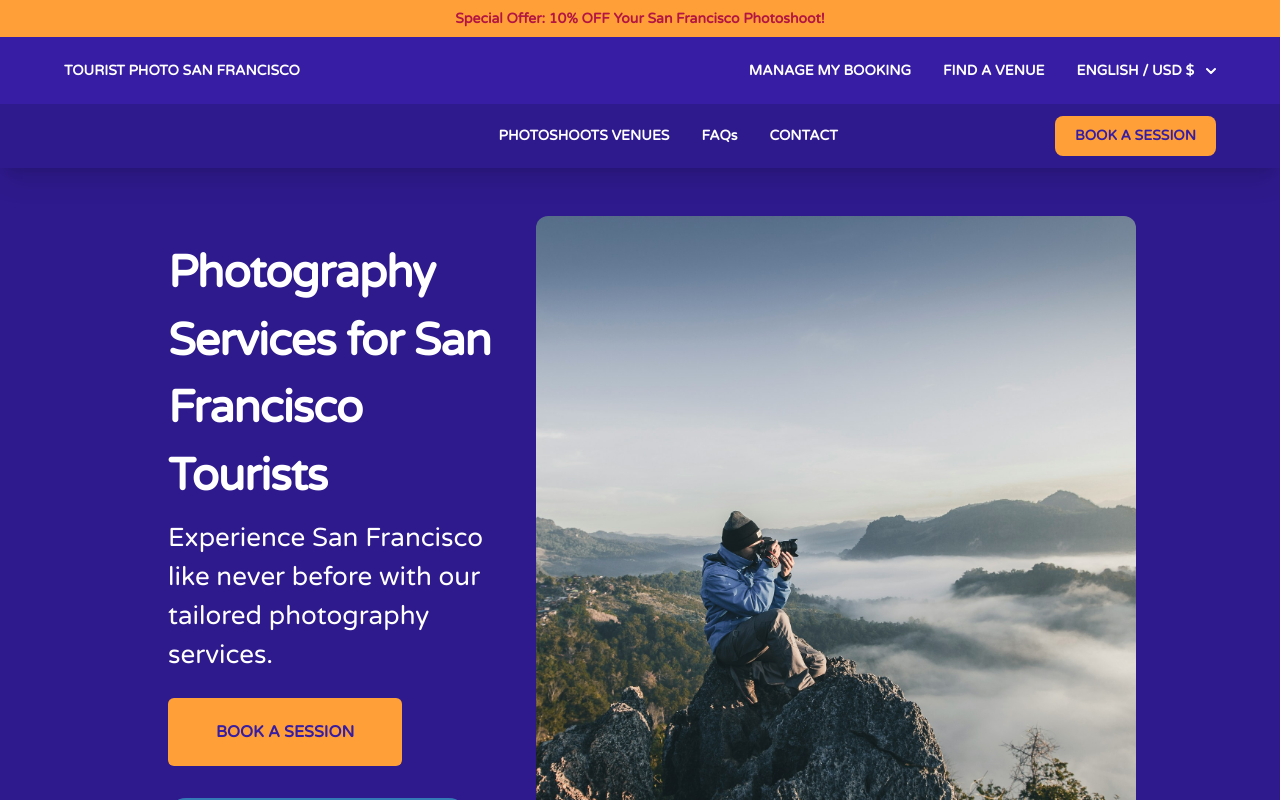
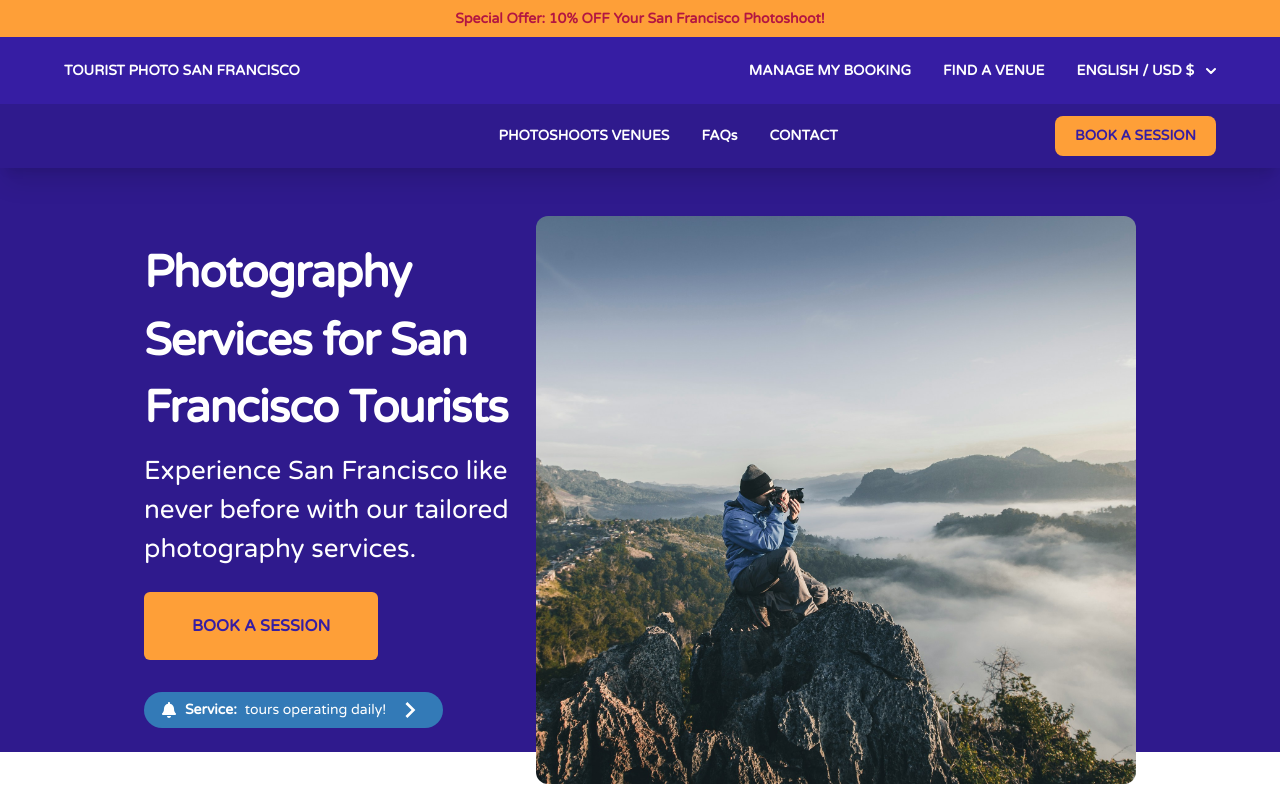
Before and after one commit to focus110/photoshoots-for-tourist, a React (Create React App) app: page / in a window 1280 px wide. Shown: the top 800 px of the page. Built offline with nearby package versions, Linux system fonts and the light colour scheme.

Commit message:
aligned banner content with venu content

```diff
--- a/src/components/Banner.jsx
+++ b/src/components/Banner.jsx
@@ -5,8 +5,8 @@ import ServiceAlert from "./ServiceAlert";
 const Banner = () => {
   return (
     <div className="bg-dark-red">
-      <div className="mb-16 flex flex-col mx-auto xl:max-w-screen-2xl md:flex-row px-0 xl:px-36 pt-12">
-        <div class="p-6">
+      <div className="mb-16 flex flex-col md:gap-6 mx-auto xl:max-w-screen-2xl md:flex-row px-0 xl:px-36 pt-12">
+        <div class="py-6 px-6 md:px-0">
           <a href="#">
             <h5 class="mb-2 text-[28px] md:text-[45px] text-center md:text-left font-bold tracking-tight text-white">
               Photography Services for San Francisco Tourists
```
